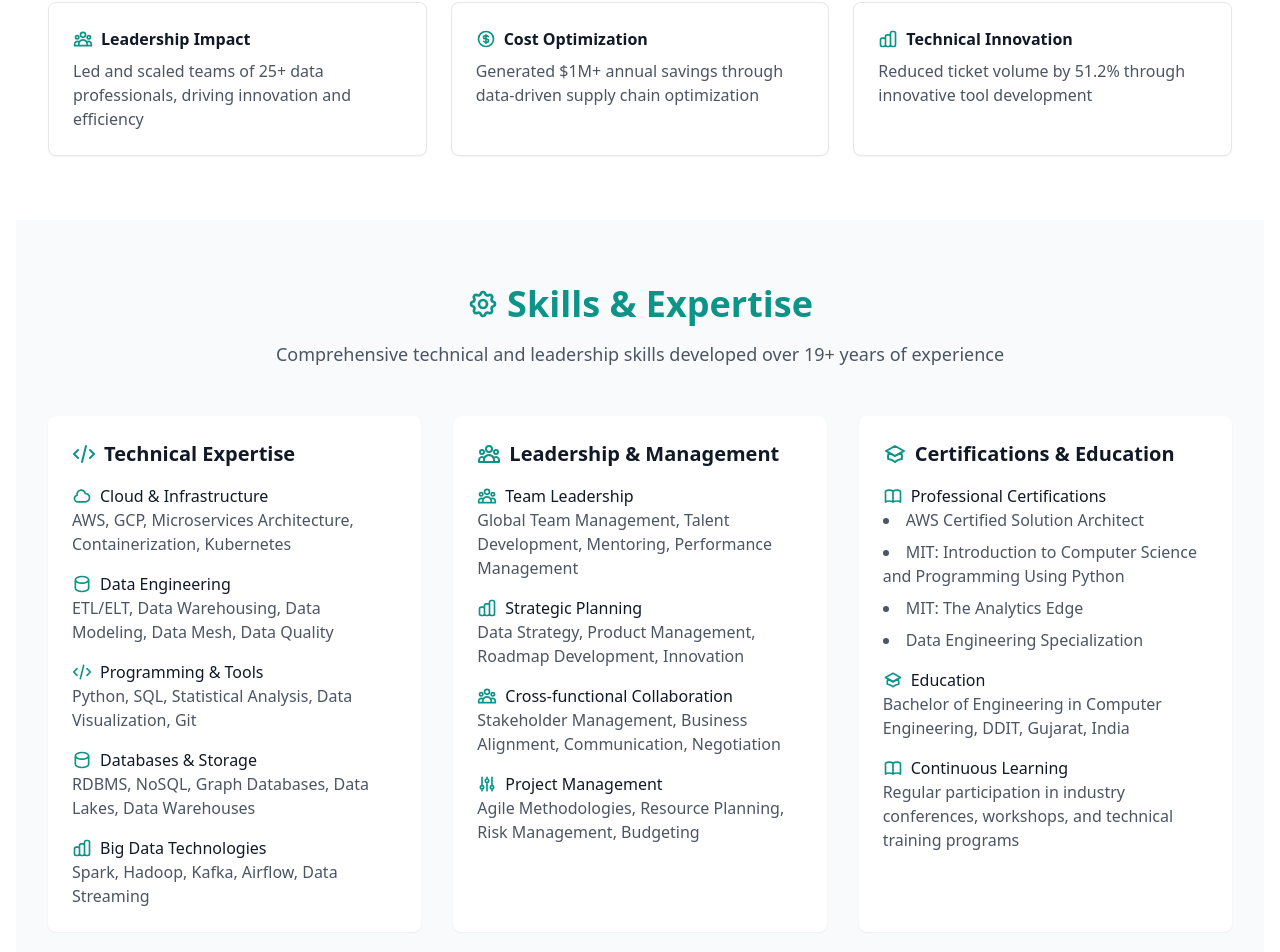
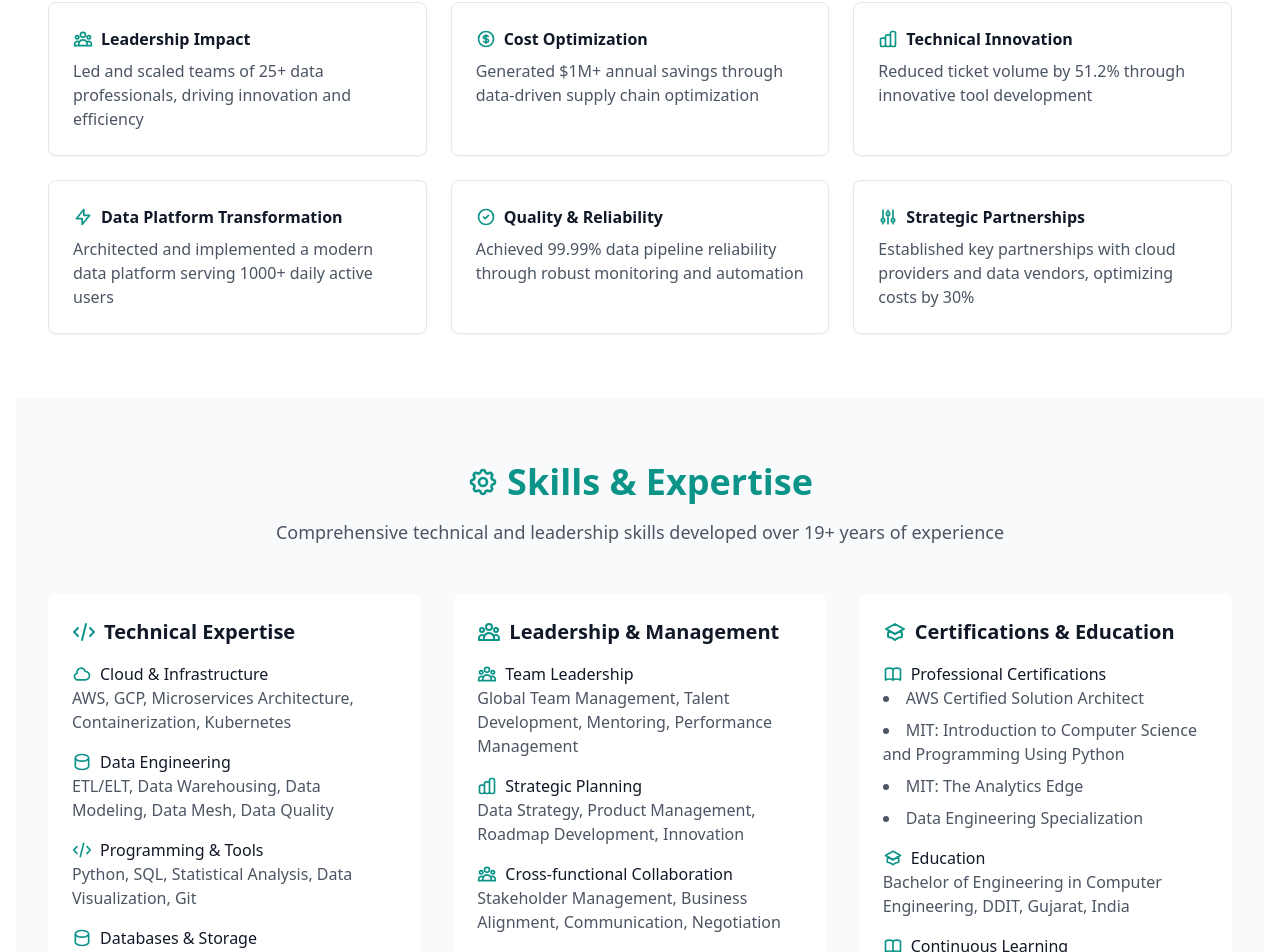
Before and after one commit to devangdshah/DataEngineeringLeader, a React (Create React App) app: page / in a window 1280 px wide. Shown: the part 1386-2338 px from the top of the page. Built offline with nearby package versions, Linux system fonts and the light colour scheme; the HTML template or start-up script is replaced by a standard one.

Commit message:
Add three new career highlights to About section

```diff
--- a/src/components/sections/About.tsx
+++ b/src/components/sections/About.tsx
@@ -184,6 +184,66 @@ const About: React.FC = () => {
               </h4>
               <p className="mt-2 text-gray-600">Reduced ticket volume by 51.2% through innovative tool development</p>
             </div>
+            <div className="bg-white p-6 rounded-lg shadow-sm border border-gray-200">
+              <h4 className="font-semibold text-gray-900 flex items-center">
+                <svg
+                  className="mr-2 h-5 w-5 text-teal-600"
+                  fill="none"
+                  stroke="currentColor"
+                  viewBox="0 0 24 24"
+                  xmlns="http://www.w3.org/2000/svg"
+                >
+                  <path
+                    strokeLinecap="round"
+                    strokeLinejoin="round"
+                    strokeWidth={2}
+                    d="M13 10V3L4 14h7v7l9-11h-7z"
+                  />
+                </svg>
+                Data Platform Transformation
+              </h4>
+              <p className="mt-2 text-gray-600">Architected and implemented a modern data platform serving 1000+ daily active users</p>
+            </div>
+            <div className="bg-white p-6 rounded-lg shadow-sm border border-gray-200">
+              <h4 className="font-semibold text-gray-900 flex items-center">
+                <svg
+                  className="mr-2 h-5 w-5 text-teal-600"
+                  fill="none"
+                  stroke="currentColor"
+                  viewBox="0 0 24 24"
+                  xmlns="http://www.w3.org/2000/svg"
+                >
+                  <path
+                    strokeLinecap="round"
+                    strokeLinejoin="round"
+                    strokeWidth={2}
+                    d="M9 12l2 2 4-4m6 2a9 9 0 11-18 0 9 9 0 0118 0z"
+                  />
+                </svg>
+                Quality & Reliability
+              </h4>
+              <p className="mt-2 text-gray-600">Achieved 99.99% data pipeline reliability through robust monitoring and automation</p>
+            </div>
+            <div className="bg-white p-6 rounded-lg shadow-sm border border-gray-200">
+              <h4 className="font-semibold text-gray-900 flex items-center">
+                <svg
+                  className="mr-2 h-5 w-5 text-teal-600"
+                  fill="none"
+                  stroke="currentColor"
+                  viewBox="0 0 24 24"
+                  xmlns="http://www.w3.org/2000/svg"
+                >
+                  <path
+                    strokeLinecap="round"
+                    strokeLinejoin="round"
+                    strokeWidth={2}
+                    d="M12 6V4m0 2a2 2 0 100 4m0-4a2 2 0 110 4m-6 8a2 2 0 100-4m0 4a2 2 0 110-4m0 4v2m0-6V4m6 6v10m6-2a2 2 0 100-4m0 4a2 2 0 110-4m0 4v2m0-6V4"
+                  />
+                </svg>
+                Strategic Partnerships
+              </h4>
+              <p className="mt-2 text-gray-600">Established key partnerships with cloud providers and data vendors, optimizing costs by 30%</p>
+            </div>
           </div>
         </div>
       </div>
```
